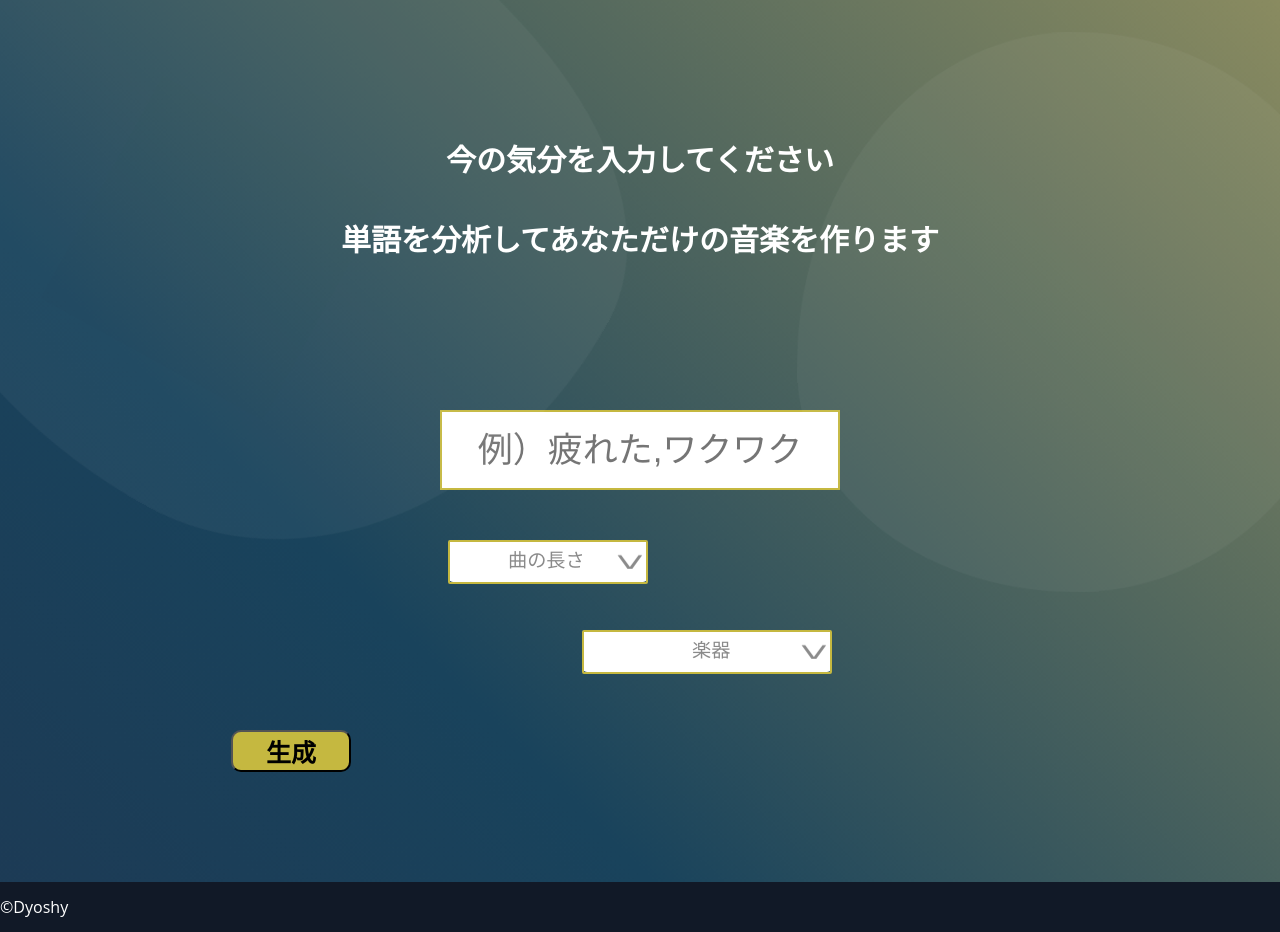
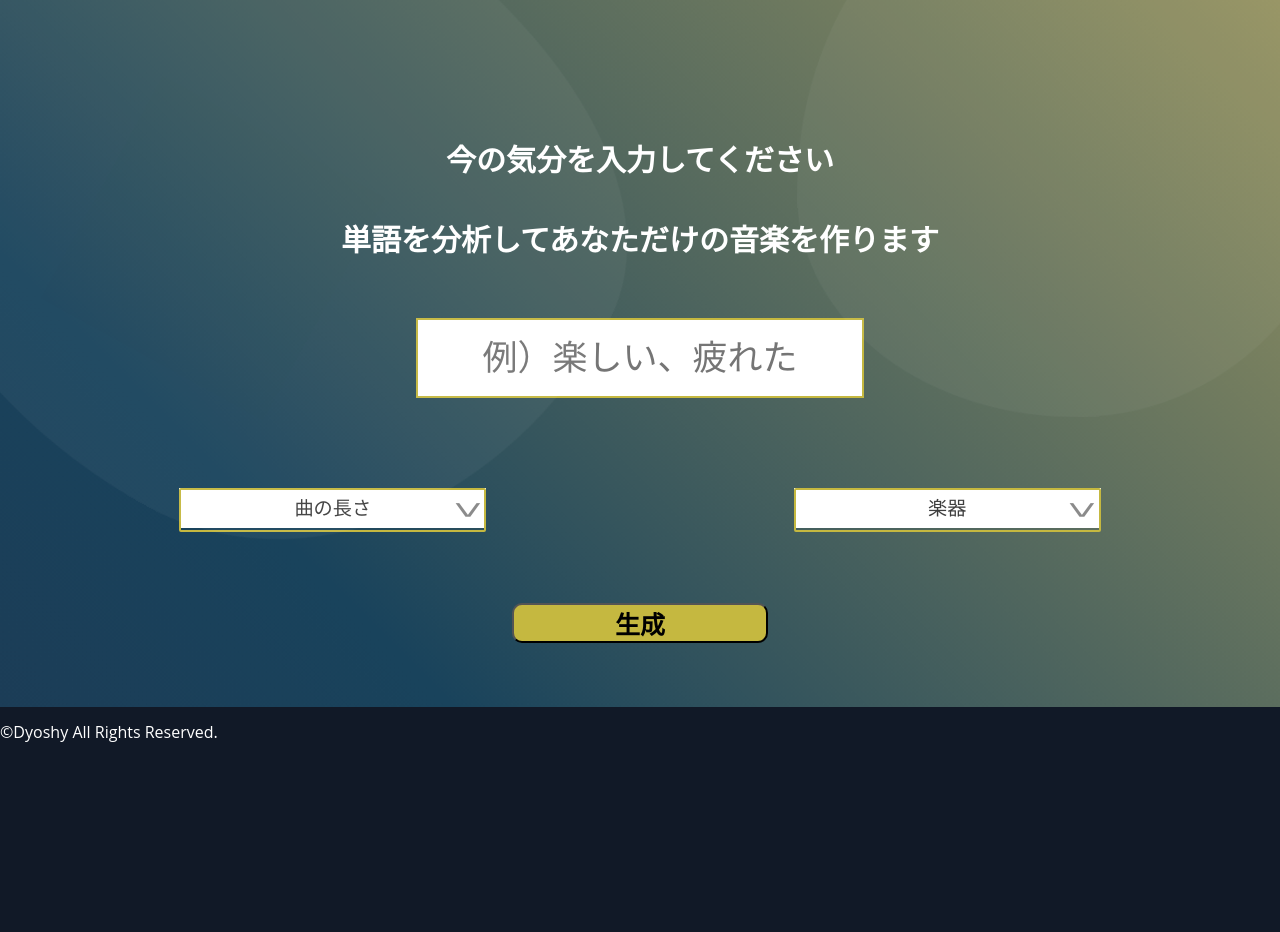
Before and after one commit to dyoshyy/Senti2Sound, a Flask app: page / in a window 1280 px wide; the page is wider, and only the part inside the window is pictured. Shown: the part 60-992 px from the top of that part. After the commit the page ends 802 px from the top of that part, so only its background shows below. Run offline with Flask 3, Linux system fonts and the light colour scheme.

Commit message:
refac: CSSの修正

```diff
--- a/src/static/css/style.css
+++ b/src/static/css/style.css
@@ -242,11 +242,65 @@ main {
   top: 0;
 }
 
-.submit {
-  padding: 100px 0;
+form {
+  display: flex;
+  flex-flow: column;
+  justify-content: center;
+  align-items: center;
+  width: 100%;
 }
 
+.title{
+  font-size: 30px;
+  margin-top: 120px;
+  font-weight: bold;
+  line-height: 80px;
+}
 
+.select span {
+  text-align: center;
+}
+
+h1 {
+  margin: 40px;
+}
+
+.submit label {
+  font-size: 24px;
+}
+
+.text-box {
+  width: 35%;
+  margin: 3%;
+  height: 80px;
+  font-size: 35px;
+  text-align: center;
+  transition: all 0.2s ease;
+  border: 2px solid #c5b840;
+}
+
+.text-box:focus {
+  width: 550px;
+}
+
+.len-font{
+  display: flex;
+  width: 100%;
+  padding-left: 10%;
+  padding-right: 10%;
+  justify-content: space-between;
+}
+
+.select{
+  width: 30%;
+  height: 10%;
+  cursor: pointer;
+  background-color: white;
+  box-shadow: 0 2px 0 white;
+  border-radius: 5px;
+  text-align: center;
+  margin: 5%;
+}
 
 /* 表（数値を入力する部分）の設定 */
 table {
@@ -282,10 +336,8 @@ td {
 /* 「click」ボタンのスタイル */
 .button {
   text-align: center;
-  margin: 10px auto;
-  margin-top: 150px;
-  padding: 1px;
-  width: 120px;
+  margin: 5%;
+  width: 20%;
   font-size: 25px;
   font-weight: bold;
   color: black;
@@ -295,7 +347,7 @@ td {
 }
 
 .button:hover {
-  background-color: rgb(250, 200, 63);
+  background-color: rgb(255, 243, 210);
   transition: all 0.4s ease;
 }
 
@@ -313,7 +365,7 @@ td {
   text-align: center;
 }
 
-.title{
+.about.title{
   margin-top : 10px;
   margin-bottom: 30px;
   color: #fff;
@@ -476,9 +528,6 @@ progress {
   -webkit-appearance: none;
 }
 
-
-
-
 .select_expand {
   width: 0;
   height: 40px;
@@ -513,9 +562,9 @@ progress {
   display: block;
   width: 100%;
   height: 40px;
-  position: absolute;
   top: 0;
   left: 0;
+  position: absolute;
   cursor: pointer;
 }
 
@@ -554,28 +603,18 @@ progress {
   line-height: 40px;
   overflow: hidden;
   color: #3e3e3e;
-  background-color: #fff;
+  background-color: #ffffff;
   cursor: pointer;
-  padding-left: 20px;
+  text-align: center;
 }
-.select_label-placeholder1 {
+
+.select_label-placeholder {
   height: 40px;
+  width: 100%;
   vertical-align: middle;
   position: absolute;
-  top: 0;
-  left: 40px;
-  opacity: .6;
-  background-color: transparent;
-}
-
-.select_label-placeholder2 {
-  height: 40px;
-  vertical-align: middle;
-  position: absolute;
-  top: 0;
-  left: 90px;
-  opacity: .6;
-  background-color: transparent;
+  /* opacity: .6; */
+  text-align: center;
 }
 
 .select_expand:checked+.select_closeLabel {
--- a/src/templates/about.html
+++ b/src/templates/about.html
@@ -2,7 +2,7 @@
 {% block content %}
 <main>
   <div class = "about">
-    <div class = "title">
+    <div class = "about title">
       <h1>Senti2Soundとは</h1>
       <p>感情を美しいメロディーに変換する革新的なサービス。</p>
   </div>
--- a/src/templates/index.html
+++ b/src/templates/index.html
@@ -1,75 +1,7 @@
 {% extends "layout.html" %}
 {% block content %}
-<style>
-
-
-    .title{
-        font-size: 30px;
-        margin-top: 120px;
-        font-weight: bold;
-        line-height: 80px;
-    }
-
-    .select span {
-        text-align: center;
-    }
-
-    h1 {
-        margin: 40px;
-    }
-
-    .submit label {
-        font-size: 24px;
-    }
-
-    .text-box {
-        width: 400px;
-        height: 80px;
-        font-size: 35px;
-        text-align: center;
-        transition: all 0.2s ease;
-        border: 2px solid #c5b840;
-    }
-
-    .text-box:focus {
-        width: 550px;
-    }
-
-    .select-length {
-        float: left;
-        width: 200px;
-        height: 40px;
-        cursor: pointer;
-        background-color: white;
-        box-shadow: 0 2px 0 white;
-        border-radius: 5px;
-        text-align: center;
-        margin-left: 35%;
-        margin-right: 0 auto;
-        margin-top: 50px;
-    }
-
-
-
-    .select-font {
-        float: right;
-        width: 250px;
-        height: 40px;
-        cursor: pointer;
-        background-color: white;
-        box-shadow: 0 2px 0 white;
-        border-radius: 5px;
-        text-align: center;
-        margin-right: 35%;
-        margin-left: 0 auto;
-        margin-top: 50px;
-    }
-
-
-</style>
 
 <main>
-
 
     <div class="title">
         今の気分を入力してください<br>
@@ -79,15 +11,17 @@
     <div class="submit">
 
         <form action="generate" method="post">
-            <input class="text-box" type="text" id="feeling" placeholder="例）疲れた,ワクワク" name="senti">
+
+            <input class="text-box" type="text" id="feeling" placeholder="例）楽しい、疲れた" name="senti">
 
             <div class="len-font">
-                <ul class="select-length">
+                <ul class="select">
 
                     <li>
-
                         <input class="select_close" type="radio" name="length" id="length-close" value="" />
-                        <span class="select_label select_label-placeholder1">曲の長さ</span>
+                        <span class="select_label select_label-placeholder">
+                            曲の長さ
+                        </span>
                     </li>
 
                     <li class="select_items">
@@ -116,12 +50,12 @@
                     </li>
                 </ul>
 
-                <ul class="select-font">
+                <ul class="select">
 
                     <li>
 
                         <input class="select_close" type="radio" name="font" id="font-close" value="" />
-                        <span class="select_label select_label-placeholder2">楽器</span>
+                        <span class="select_label select_label-placeholder">楽器</span>
                     </li>
 
                     <li class="select_items">
@@ -163,11 +97,8 @@
 
             <button class="button" type="submit">生成</button>
         </form>
+    </div>
 
 </main>
 
-<script>
-
-</script>
-
 {% endblock %}
--- a/src/templates/layout.html
+++ b/src/templates/layout.html
@@ -5,7 +5,7 @@
     <meta charset="utf-8">
     <link rel=stylesheet href="../static/css/style.css">
     <link rel="icon" href="../static/images/favicon.ico">
-    <title>S2S</title>
+    <title>Senti2Sound</title>
 </head>
 
     <header>
@@ -24,6 +24,6 @@
     {% endblock %}
 
     <footer>
-        <div class="footer_logo">©︎Dyoshy</div>
+        <div class="footer_logo">©︎Dyoshy All Rights Reserved.</div>
     </footer>
 </html>
```
